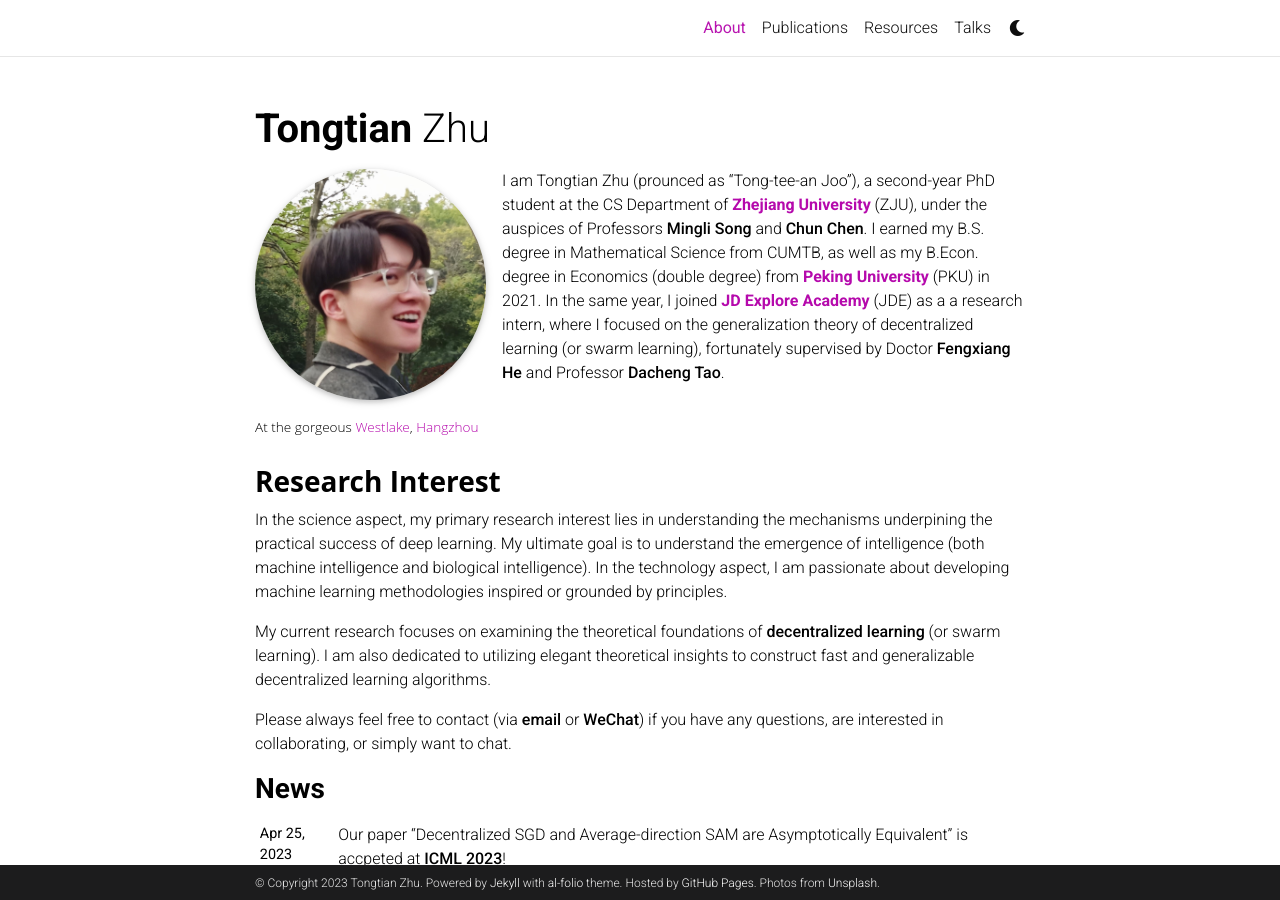
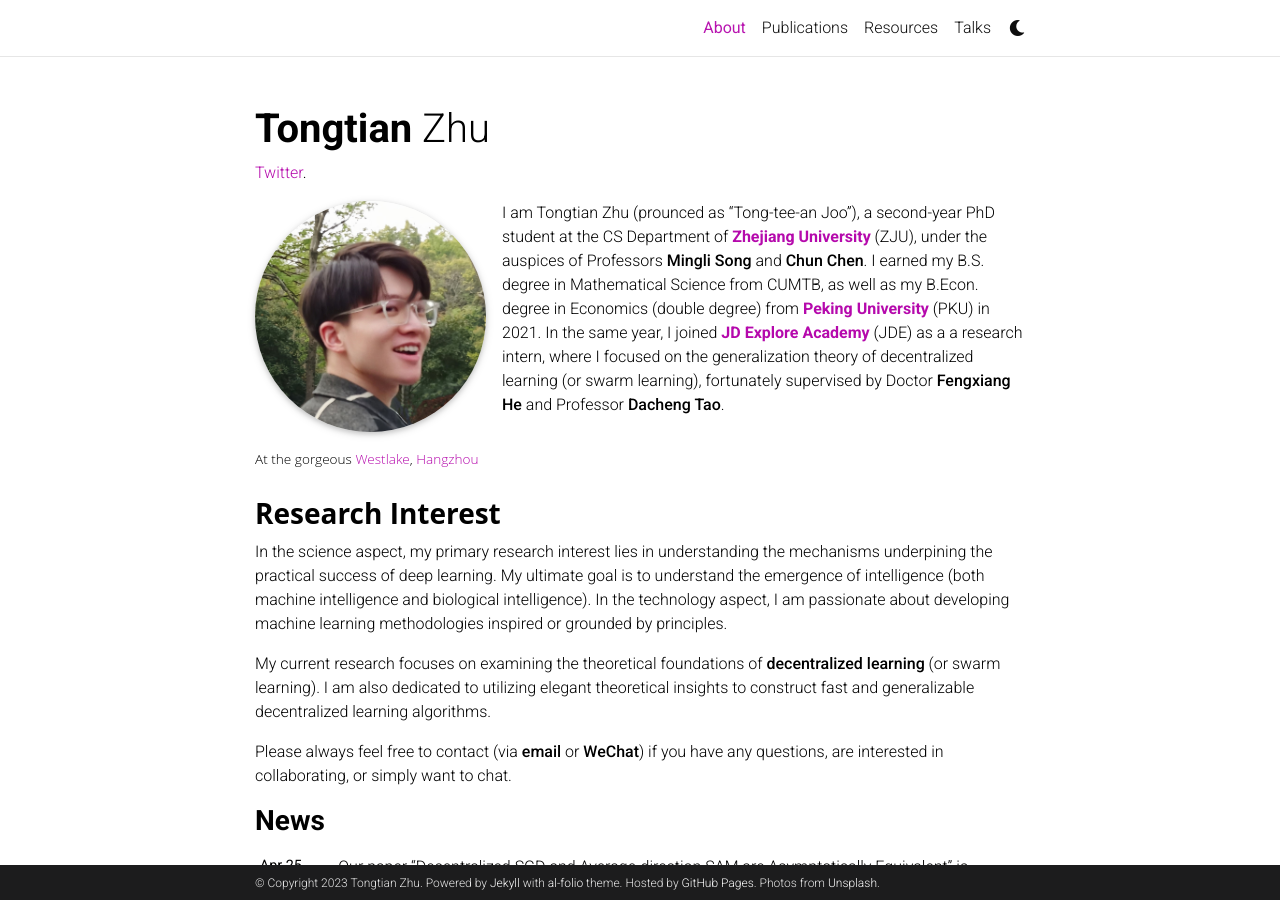
Before and after one commit to Raiden-Zhu/Raiden-Zhu.github.io, a Jekyll site: the page built from _pages/about.md, in a window 1280 px wide and 900 px high. Built offline with Jekyll 4.4.1, drawn with Linux system fonts in a browser that asks for light colours; full-size pictures stand in for the smaller copies a plugin makes; comment, search, counter and statistics services are not loaded; a style sheet for code colours, icons or effects is not loaded.

Commit message:
Update about.md

```diff
--- a/_pages/about.md
+++ b/_pages/about.md
@@ -2,7 +2,7 @@
 layout: about
 title: About
 permalink: /
-subtitle: # <a href='https://www.zju.edu.cn/english/'>Zhejiang University</a>.
+subtitle: <a href='https://twitter.com/Raiden13238619/'>Twitter</a>.
 
 profile:
   align: left
```
